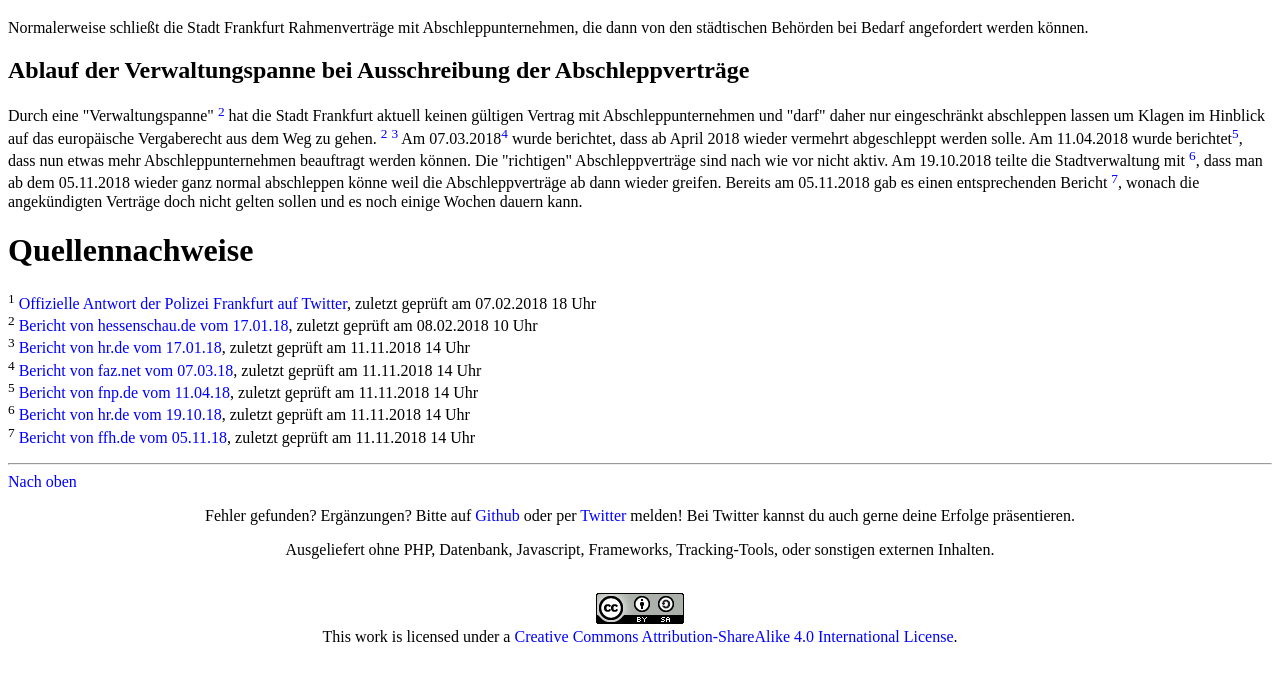
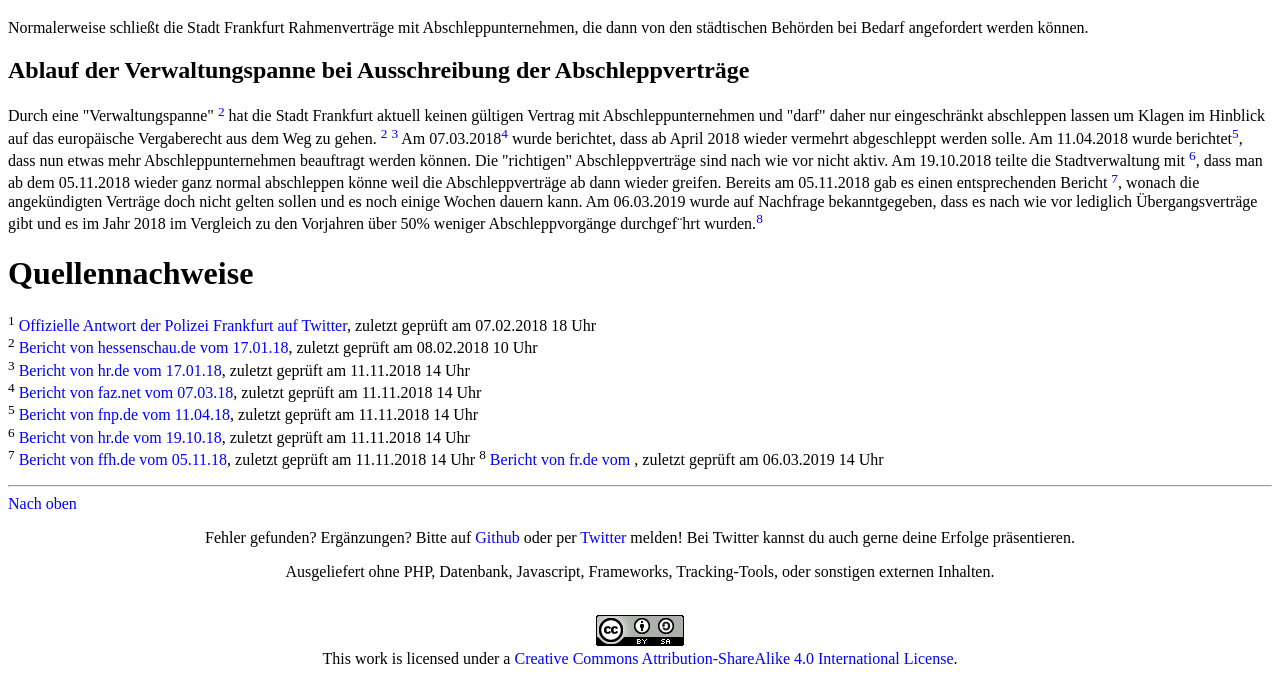
Before and after one commit to falschparkenffm/homepage, a PHP site: page /prozesse.php in a window 1280 px wide. Shown: the part 257-933 px from the top of the page. Before the commit the page ends 899 px from the top, so only its background shows below. Run offline with PHP 8.4, Linux system fonts and the light colour scheme.

Commit message:
Ergänze neue Presseberichte zu Abschleppverträgen

```diff
--- a/prozesse.php
+++ b/prozesse.php
@@ -10,7 +10,7 @@
 <p>Normalerweise schlie&szlig;t die Stadt Frankfurt Rahmenvertr&auml;ge mit Abschleppunternehmen, die dann von den st&auml;dtischen Beh&ouml;rden bei Bedarf angefordert werden k&ouml;nnen.</p>
 
 <h2>Ablauf der Verwaltungspanne bei Ausschreibung der Abschleppvertr&auml;ge</h2>
-<p>Durch eine "Verwaltungspanne" <a href="#quellen_2"><sup>2</sup></a> hat die Stadt Frankfurt aktuell keinen g&uuml;ltigen Vertrag mit Abschleppunternehmen und "darf" daher nur eingeschr&auml;nkt abschleppen lassen um Klagen im Hinblick auf das europ&auml;ische Vergaberecht aus dem Weg zu gehen. <a href="#quellen_2"><sup>2</sup> <a href="#quellen_3"><sup>3</sup></a> Am 07.03.2018<a href="#quellen_4"><sup>4</sup></a> wurde berichtet, dass ab April 2018 wieder vermehrt abgeschleppt werden solle. Am 11.04.2018 wurde berichtet<a href="#quellen_5"><sup>5</sup></a>, dass nun etwas mehr Abschleppunternehmen beauftragt werden k&ouml;nnen. Die "richtigen" Abschleppvertr&auml;ge sind nach wie vor nicht aktiv. Am 19.10.2018 teilte die Stadtverwaltung mit <a href="#quellen_6"><sup>6</sup></a>, dass man ab dem 05.11.2018 wieder ganz normal abschleppen k&ouml;nne weil die Abschleppvertr&auml;ge ab dann wieder greifen. Bereits am 05.11.2018 gab es einen entsprechenden Bericht <a href="#quellen_7"><sup>7</sup></a>, wonach die angek&uuml;ndigten Vertr&auml;ge doch nicht gelten sollen und es noch einige Wochen dauern kann.</p>
+<p>Durch eine "Verwaltungspanne" <a href="#quellen_2"><sup>2</sup></a> hat die Stadt Frankfurt aktuell keinen g&uuml;ltigen Vertrag mit Abschleppunternehmen und "darf" daher nur eingeschr&auml;nkt abschleppen lassen um Klagen im Hinblick auf das europ&auml;ische Vergaberecht aus dem Weg zu gehen. <a href="#quellen_2"><sup>2</sup> <a href="#quellen_3"><sup>3</sup></a> Am 07.03.2018<a href="#quellen_4"><sup>4</sup></a> wurde berichtet, dass ab April 2018 wieder vermehrt abgeschleppt werden solle. Am 11.04.2018 wurde berichtet<a href="#quellen_5"><sup>5</sup></a>, dass nun etwas mehr Abschleppunternehmen beauftragt werden k&ouml;nnen. Die "richtigen" Abschleppvertr&auml;ge sind nach wie vor nicht aktiv. Am 19.10.2018 teilte die Stadtverwaltung mit <a href="#quellen_6"><sup>6</sup></a>, dass man ab dem 05.11.2018 wieder ganz normal abschleppen k&ouml;nne weil die Abschleppvertr&auml;ge ab dann wieder greifen. Bereits am 05.11.2018 gab es einen entsprechenden Bericht <a href="#quellen_7"><sup>7</sup></a>, wonach die angek&uuml;ndigten Vertr&auml;ge doch nicht gelten sollen und es noch einige Wochen dauern kann. Am 06.03.2019 wurde auf Nachfrage bekanntgegeben, dass es nach wie vor lediglich &Uuml;bergangsvertr&auml;ge gibt und es im Jahr 2018 im Vergleich zu den Vorjahren &uuml;ber 50% weniger Abschleppvorg&auml;nge durchgef&uml;hrt wurden.<a href="#quellen_8"><sup>8</sup></a></p>
 
 <h1 id="quellennachweise">Quellennachweise</h1>
 <sup id="quellen_1">1</sup> <a href="https://twitter.com/Polizei_Ffm/status/936205764066242560" target="_blank" rel="noopener">Offizielle Antwort der Polizei Frankfurt auf Twitter</a>, zuletzt gepr&uuml;ft am 07.02.2018 18 Uhr
@@ -26,5 +26,6 @@
 <sup id="quellen_6">6</sup> <a href="https://www.hr.de/presse/radio/hrinfo/2018/frankfurt-hat-ab-november-wieder-abschlepp-unternehmen-unter-vertrag-,hr-info-stickoxid-belastung-frankfurt-104.html" target="_blank" rel="noopener">Bericht von hr.de vom 19.10.18</a>, zuletzt gepr&uuml;ft am 11.11.2018 14 Uhr
 <br>
 <sup id="quellen_7">7</sup> <a href="https://www.ffh.de/nachrichten/hessen/rhein-main/toController/Topic/toAction/show/toId/172675/toTopic/weitere-schonzeit-fuer-falschparker-in-frankfurt.html" target="_blank" rel="noopener">Bericht von ffh.de vom 05.11.18</a>, zuletzt gepr&uuml;ft am 11.11.2018 14 Uhr
+<sup id="quellen_8">8</sup> <a href="https://www.fr.de/frankfurt/falschparker-werden-haeufig-nicht-belangt-11826245.html" target="_blank" rel="noopener">Bericht von fr.de vom </a>, zuletzt gepr&uuml;ft am 06.03.2019 14 Uhr
 
 <?php include ("footer.html"); ?>
```
